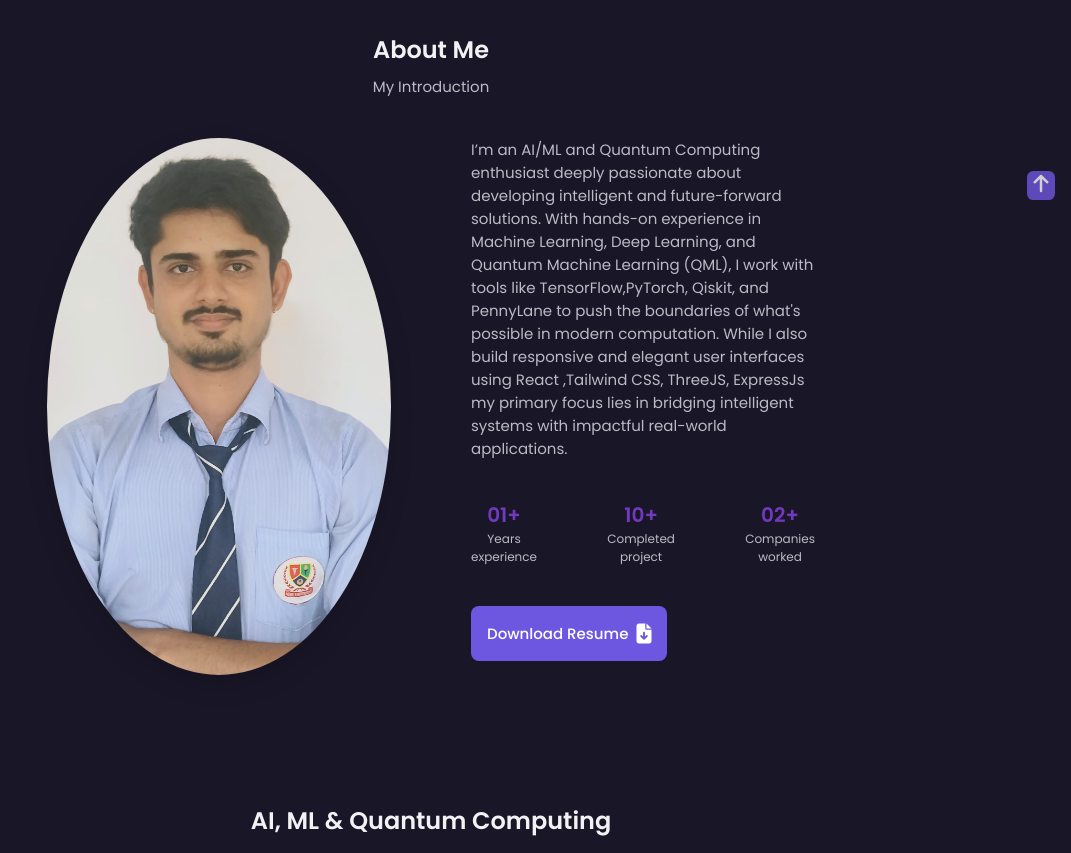
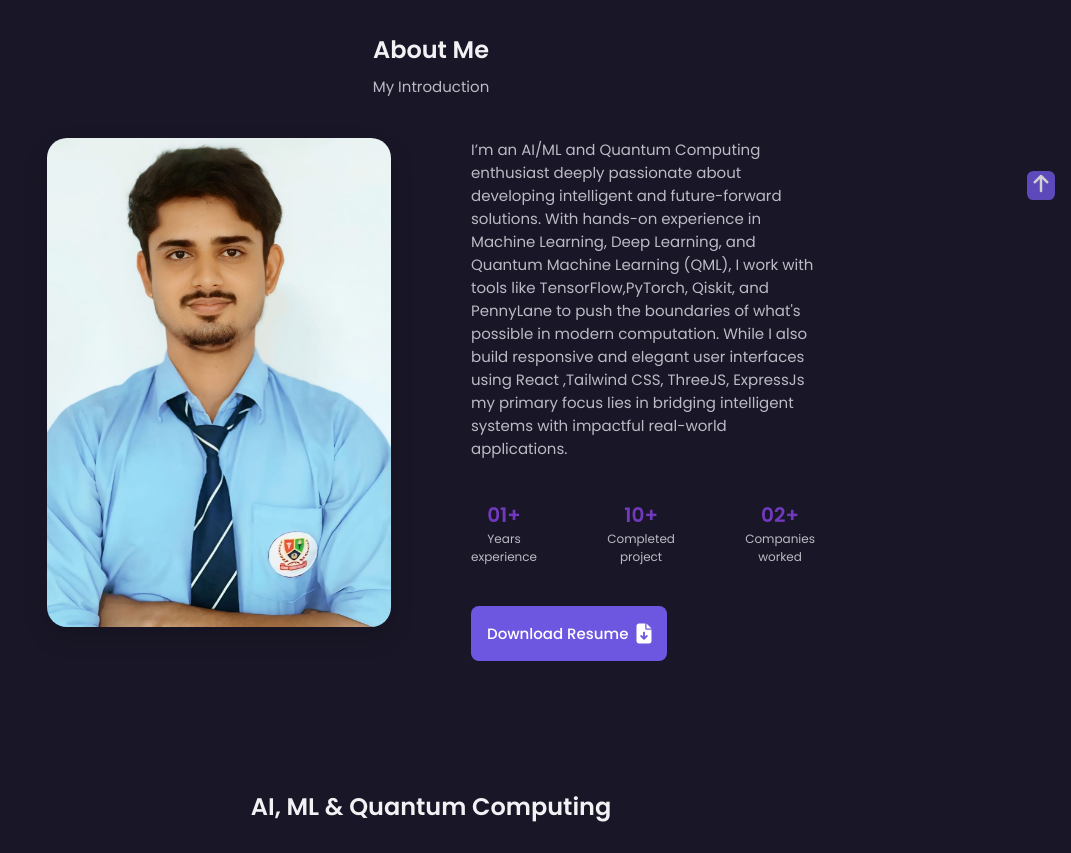
Before and after one commit to JASPAL70/Portfolio, a plain HTML site: page index.html in a window 1280 px wide. Shown: the part 760-1613 px from the top of the page, without its empty margins (209-1280 px from the left). Drawn offline with Linux system fonts and the light colour scheme.

Commit message:
image chnage

```diff
--- a/Css/style.css
+++ b/Css/style.css
@@ -411,7 +411,7 @@ img {
 
 .about-img {
   width: 220px; /* Slightly bigger for better visibility */
-  border-radius: 50%; /* Circular shape */
+  border-radius: 20px; /* Circular shape */
   object-fit: cover; /* Ensures the image fills the space nicely */
   display: block;
   margin: 0 auto; /* Centers the image */
--- a/index.html
+++ b/index.html
@@ -116,7 +116,7 @@
         <span class="section-subtitle">My Introduction</span>
 
         <div class="about-container container grid">
-          <img src="Assets/Icons/WhatsApp Image 2025-06-19 at 11.42.38_e518dba2.jpg" alt="" class="about-img" />
+          <img src="Assets/Icons/WhatsApp Image 2025-06-29 at 10.42.41_6e4fa5b1.jpg" alt="" class="about-img" />
 
           <div class="about-data">
        <p class="about-description">
```
Also changed, not shown: Assets/Icons/WhatsApp Image 2025-06-29 at 10.42.41_6e4fa5b1.jpg (added).
